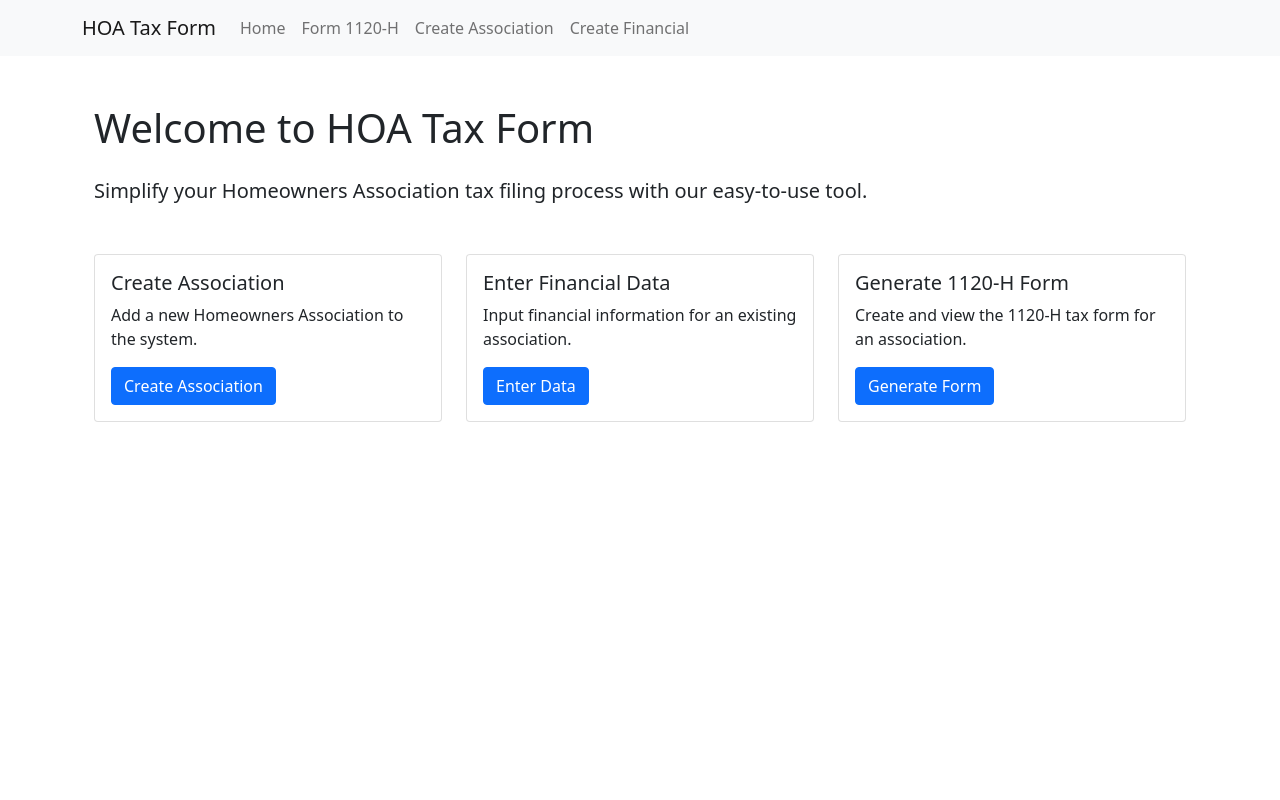
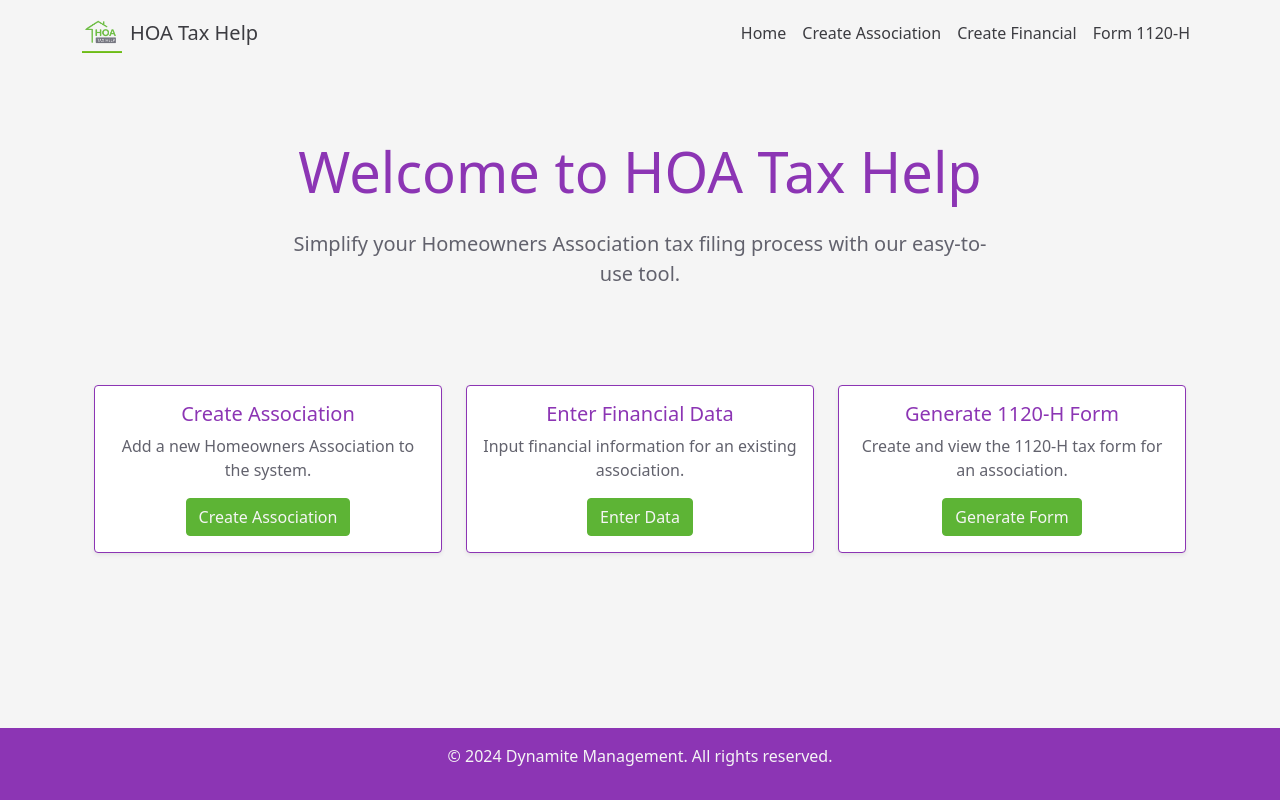
Before and after one commit to dougmclain/dynamite_tax, a Django app: page / in a window 1280 px wide. Run offline with Django 4.2, Linux system fonts and the light colour scheme; some libraries are stand-ins or nearby versions.

Commit message:
updated styling and color pallette

```diff
--- a/static/css/styles.css
+++ b/static/css/styles.css
@@ -1,3 +1,94 @@
+/* Custom variables */
+:root {
+    --tax-purple: #8C35B4;
+    --tax-green: #5DB435;
+    --tax-gray: #62626D;
+    --tax-blue: #3C8DBC;
+    --tax-dark-gray: #3C3C41;
+    --tax-light-gray: #F5F5F5;
+    --tax-yellow: #FFDD57;
+}
+
+/* Body styles */
+body {
+    background-color: var(--tax-light-gray);
+    color: var(--tax-gray);
+    display: flex;
+    flex-direction: column;
+    min-height: 100vh;
+}
+
+/* Navbar customization */
+.navbar {
+    background-color: var(--tax-light-gray);
+}
+
+.navbar-brand, .nav-link {
+    color: var(--tax-dark-gray) !important;
+}
+
+.navbar-brand img {
+    height: 40px;
+    margin-right: 10px;
+}
+
+/* Navbar link hover color */
+.navbar-nav .nav-link:hover {
+    color: var(--tax-purple) !important;
+}
+
+/* Button customization */
+.btn-primary {
+    background-color: var(--tax-green);
+    border-color: var(--tax-green);
+    color: var(--tax-light-gray);
+}
+
+.btn-primary:hover {
+    background-color: var(--tax-blue);
+    border-color: var(--tax-blue);
+    color: var(--tax-light-gray);
+}
+
+/* Layout */
+main {
+    flex: 1 0 auto;
+}
+
+/* Card customization */
+.card {
+    border-color: var(--tax-purple);
+    transition: transform 0.3s ease-in-out;
+}
+
+.card:hover {
+    transform: translateY(-5px);
+}
+
+.card-title {
+    color: var(--tax-purple);
+}
+
+/* Footer customization */
+footer {
+    background-color: var(--tax-purple);
+    color: var(--tax-light-gray);
+}
+
+/* Headers */
+h1, h2, h3, h4, h5, h6 {
+    color: var(--tax-purple);
+}
+
+/* Links */
+a {
+    color: var(--tax-blue);
+}
+
+a:hover {
+    color: var(--tax-yellow);
+}
+
 /* Custom styles for your project */
 .dollar-input {
     text-align: right;
--- a/tax_form/templates/tax_form/base.html
+++ b/tax_form/templates/tax_form/base.html
@@ -4,37 +4,14 @@
 <head>
     <meta charset="UTF-8">
     <meta name="viewport" content="width=device-width, initial-scale=1.0">
-    <title>{% block title %}HOA Tax Form{% endblock %}</title>
+    <title>{% block title %}Dynamite Management{% endblock %}</title>
     <link href="https://cdn.jsdelivr.net/npm/bootstrap@5.1.3/dist/css/bootstrap.min.css" rel="stylesheet">
-    <link rel="stylesheet" href="{% static 'css/styles.css' %}">
+    <link href="{% static 'css/styles.css' %}" rel="stylesheet">
 </head>
 <body>
-    <nav class="navbar navbar-expand-lg navbar-light bg-light">
-        <div class="container">
-            <a class="navbar-brand" href="{% url 'index' %}">HOA Tax Form</a>
-            <button class="navbar-toggler" type="button" data-bs-toggle="collapse" data-bs-target="#navbarNav" aria-controls="navbarNav" aria-expanded="false" aria-label="Toggle navigation">
-                <span class="navbar-toggler-icon"></span>
-            </button>
-            <div class="collapse navbar-collapse" id="navbarNav">
-                <ul class="navbar-nav">
-                    <li class="nav-item">
-                        <a class="nav-link" href="{% url 'index' %}">Home</a>
-                    </li>
-                    <li class="nav-item">
-                        <a class="nav-link" href="{% url 'form_1120h' %}">Form 1120-H</a>
-                    </li>
-                    <li class="nav-item">
-                        <a class="nav-link" href="{% url 'create_association' %}">Create Association</a>
-                    </li>
-                    <li class="nav-item">
-                        <a class="nav-link" href="{% url 'create_financial' %}">Create Financial</a>
-                    </li>
-                </ul>
-            </div>
-        </div>
-    </nav>
+    {% include 'tax_form/partials/header.html' %}
 
-    <div class="container mt-4">
+    <main class="container mt-4">
         {% if messages %}
             {% for message in messages %}
                 <div class="alert alert-{{ message.tags }} alert-dismissible fade show" role="alert">
@@ -45,10 +22,11 @@
         {% endif %}
 
         {% block content %}{% endblock %}
-    </div>
+    </main>
+
+    {% include 'tax_form/partials/footer.html' %}
 
     <script src="https://cdn.jsdelivr.net/npm/bootstrap@5.1.3/dist/js/bootstrap.bundle.min.js"></script>
-    <script src="{% static 'js/financial_form.js' %}"></script>
     {% block extra_js %}{% endblock %}
 </body>
 </html>
--- a/tax_form/templates/tax_form/index.html
+++ b/tax_form/templates/tax_form/index.html
@@ -1,34 +1,40 @@
 {% extends "tax_form/base.html" %}
 
-{% block title %}HOA Tax Form - Home{% endblock %}
+{% block title %}HOA Tax Help - Home{% endblock %}
 
 {% block content %}
 <div class="container mt-5">
-    <h1 class="mb-4">Welcome to HOA Tax Form</h1>
-    <p class="lead">Simplify your Homeowners Association tax filing process with our easy-to-use tool.</p>
+    <div class="row">
+        <div class="col-lg-8 offset-lg-2 text-center">
+            <h1 class="display-4 mb-4">Welcome to HOA Tax Help</h1>
+            <p class="lead mb-5">Simplify your Homeowners Association tax filing process with our easy-to-use tool.</p>
+        </div>
+    </div>
 
     <div class="row mt-5">
-        <div class="col-md-4">
-            <div class="card">
-                <div class="card-body">
+        <div class="col-md-4 mb-4">
+            <div class="card h-100 shadow-sm">
+                <div class="card-body text-center">
                     <h5 class="card-title">Create Association</h5>
                     <p class="card-text">Add a new Homeowners Association to the system.</p>
                     <a href="{% url 'create_association' %}" class="btn btn-primary">Create Association</a>
                 </div>
             </div>
         </div>
-        <div class="col-md-4">
-            <div class="card">
-                <div class="card-body">
+
+        <div class="col-md-4 mb-4">
+            <div class="card h-100 shadow-sm">
+                <div class="card-body text-center">
                     <h5 class="card-title">Enter Financial Data</h5>
                     <p class="card-text">Input financial information for an existing association.</p>
                     <a href="{% url 'create_financial' %}" class="btn btn-primary">Enter Data</a>
                 </div>
             </div>
         </div>
-        <div class="col-md-4">
-            <div class="card">
-                <div class="card-body">
+
+        <div class="col-md-4 mb-4">
+            <div class="card h-100 shadow-sm">
+                <div class="card-body text-center">
                     <h5 class="card-title">Generate 1120-H Form</h5>
                     <p class="card-text">Create and view the 1120-H tax form for an association.</p>
                     <a href="{% url 'form_1120h' %}" class="btn btn-primary">Generate Form</a>
--- /dev/null
+++ b/tax_form/templates/tax_form/partials/footer.html
@@ -0,0 +1,5 @@
+<footer class="mt-5 py-3">
+    <div class="container text-center">
+        <p>&copy; 2024 Dynamite Management. All rights reserved.</p>
+    </div>
+</footer>
--- /dev/null
+++ b/tax_form/templates/tax_form/partials/header.html
@@ -0,0 +1,31 @@
+{% load static %}
+<header>
+    <nav class="navbar navbar-expand-lg">
+        <div class="container">
+            <a class="navbar-brand d-flex align-items-center" href="{% url 'index' %}">
+                <img src="{% static 'images/hoatax_logo.png' %}" alt="HOA Tax Help Logo" class="me-2" style="height: 40px;">
+                <span>HOA Tax Help</span>
+            </a>
+            <button class="navbar-toggler" type="button" data-bs-toggle="collapse" data-bs-target="#navbarNav">
+                <span class="navbar-toggler-icon"></span>
+            </button>
+            <div class="collapse navbar-collapse" id="navbarNav">
+                <ul class="navbar-nav ms-auto">
+                    <li class="nav-item">
+                        <a class="nav-link" href="{% url 'index' %}">Home</a>
+                    </li>
+
+                    <li class="nav-item">
+                        <a class="nav-link" href="{% url 'create_association' %}">Create Association</a>
+                    </li>
+                    <li class="nav-item">
+                        <a class="nav-link" href="{% url 'create_financial' %}">Create Financial</a>
+                    </li>
+                    <li class="nav-item">
+                        <a class="nav-link" href="{% url 'form_1120h' %}">Form 1120-H</a>
+                    </li>
+                </ul>
+            </div>
+        </div>
+    </nav>
+</header>
```
Also changed, not shown: static/css/custom.css (added), static/css/custome.css (deleted), static/images/dynamite_logo.png (added), static/images/hoatax_logo.png (added), 1 other file.
